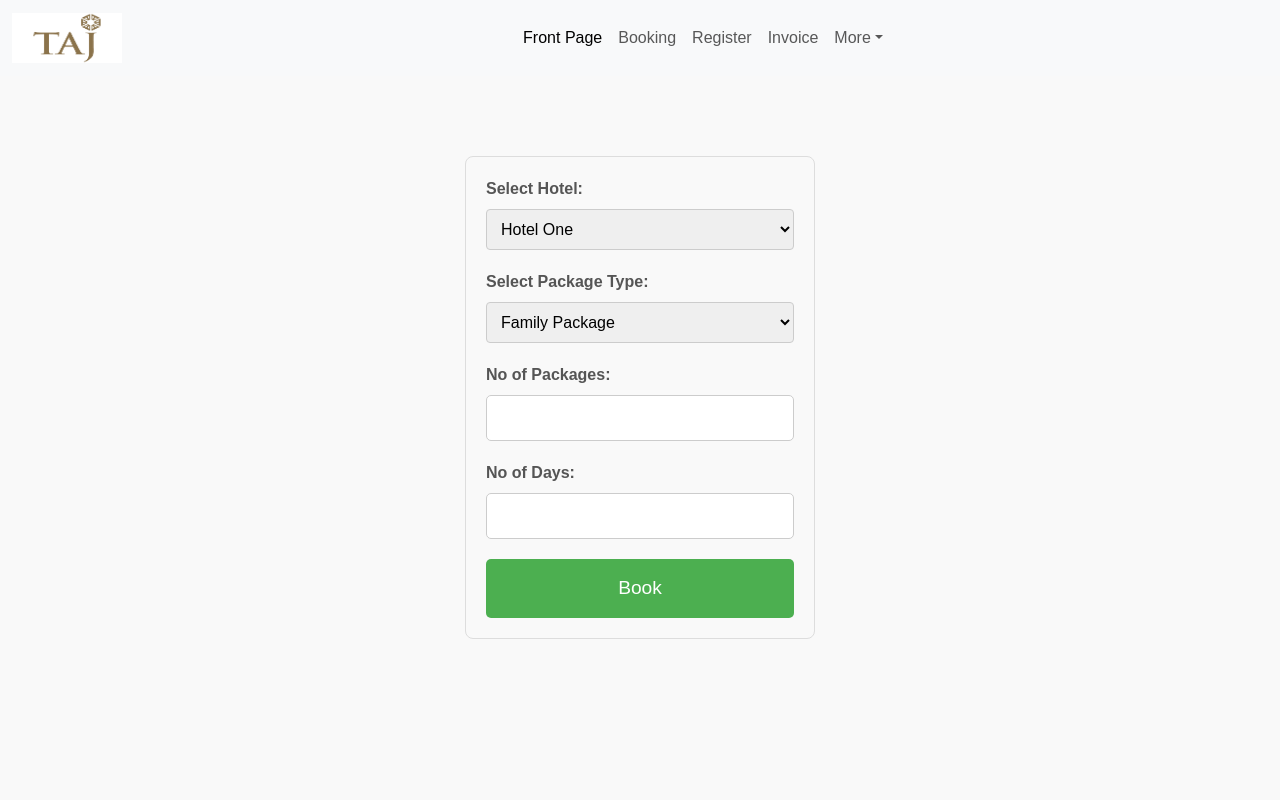
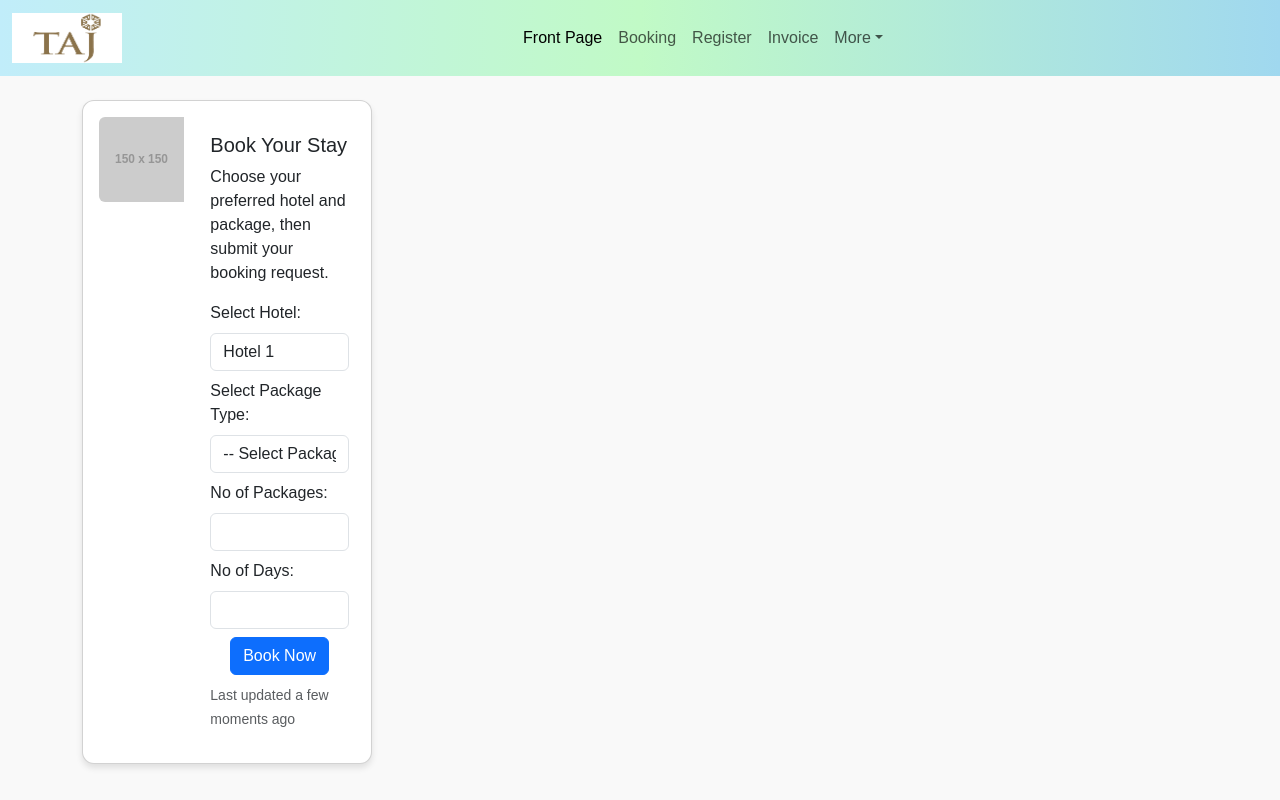
Before and after one commit to JaninduPramod/Microservice-Frontend, a React (Vite) app in the folder safetravels/: page /booking in a window 1280 px wide. Built offline with nearby package versions, Linux system fonts and the light colour scheme.

Commit message:
updated registation 001

```diff
--- a/safetravels/src/component/navepage.css
+++ b/safetravels/src/component/navepage.css
@@ -57,6 +57,18 @@ h1 {
   padding: 8px;
   text-align: left;
 }
+.bg-body-tertiary {
+  /* Smooth initial gradient */
+  background: linear-gradient(to right, #c1edfa, #a0d8ef);
+   /* Double width for sliding effect */
+  transition: background-position 1s ease-in-out;
+}
+
+.bg-body-tertiary:hover {
+
+  background: linear-gradient(to right, #c1edfa, #c1fac6, #a0d8ef); /* Matching number of colors */
+}
+
 
 .table th {
   background-color: #f4f4f4;
--- a/safetravels/src/pages/Booking.css
+++ b/safetravels/src/pages/Booking.css
@@ -50,3 +50,14 @@
 .center-align {
   text-align: center;
 }
+.rounded-start{
+  width:auto;
+  height: 700px;
+}
+
+.custom-image {
+  width: 750px;
+  height: auto;
+}
+.image11{width: 750px;
+  height: auto;}
--- a/safetravels/src/pages/Booking.jsx
+++ b/safetravels/src/pages/Booking.jsx
@@ -1,18 +1,28 @@
-import React, { useState } from 'react';
+import React, { useState, useEffect } from 'react';
+import { useLocation } from 'react-router-dom';
+import "bootstrap/dist/css/bootstrap.min.css";
 import "./Booking.css";
 
+export default function BookingPage() {
+  const location = useLocation();
+  const queryParams = new URLSearchParams(location.search);
+  const selectedImage = queryParams.get('image') || "https://via.placeholder.com/150"; // Default image
+  const hotelNumber = queryParams.get('hotel') || "1"; // Get the hotel number from the URL query
 
-export default function BookingPage() {
-    const [hotel, setHotel] = useState('');
+  const [hotel, setHotel] = useState(hotelNumber);
   const [packageType, setPackageType] = useState('');
   const [noOfDays, setNoOfDays] = useState('');
   const [noOfPackages, setNoOfPackages] = useState('');
+
+  useEffect(() => {
+    setHotel(hotelNumber); // Update hotel based on URL parameter
+  }, [hotelNumber]);
 
   const handleSubmit = (e) => {
     e.preventDefault();
 
     const formData = {
-            hotel_id: hotel === 'hotel1' ? 1 : hotel === 'hotel2' ? 2 : 3,
+      hotel_id: hotel === '1' ? 1 : hotel === '2' ? 2 : 3,
       package_id: packageType === 'family' ? 1 : packageType === 'single' ? 2 : 3,
       no_of_days: noOfDays,
       no_of_packages: noOfPackages,
@@ -26,69 +36,98 @@ export default function BookingPage() {
       },
       body: JSON.stringify(formData),
     })
-        .then(response=>response.text())
-        .then(message=>alert(message))
+      .then(response => response.text())
+      .then(message => alert(message))
       .catch(error => alert('Error: ' + error.message));
-
   };
 
   return (
-    <div className="booking-container">
+    <div className="container mt-4">
+      <div className="card mb-3" >
+        <div className="row g-0">
+          <div className="col-md-4">
+          <img
+      src={selectedImage}
+      className="img-fluid rounded-start custom-image"
+      alt="Selected"
+    />
+          </div>
+          <div className="col-md-8">
+            <div className="card-body">
+              <h5 className="card-title">Book Your Stay</h5>
+              <p className="card-text">
+                Choose your preferred hotel and package, then submit your booking request.
+              </p>
+
+              {/* Booking Form Inside the Card */}
               <form onSubmit={handleSubmit}>
-            <div className="form-group">
-                <label htmlFor="hotel">Select Hotel:</label>
+                <div className="mb-2">
+                  <label htmlFor="hotel" className="form-label">Select Hotel:</label>
                   <select
                     id="hotel"
+                    className="form-control"
                     value={hotel}
                     onChange={(e) => setHotel(e.target.value)}
                   >
-                    <option value="hotel1">Hotel One</option>
-                    <option value="hotel2">Hotel Two</option>
-                    <option value="hotel3">Hotel Three</option>
+                    <option value="1">Hotel 1</option>
+                    <option value="2">Hotel 2</option>
+                    <option value="3">Hotel 3</option>
                   </select>
                 </div>
 
-            <div className="form-group">
-                <label htmlFor="package">Select Package Type:</label>
+                <div className="mb-2">
+                  <label htmlFor="package" className="form-label">Select Package Type:</label>
                   <select
                     id="package"
+                    className="form-control"
                     value={packageType}
                     onChange={(e) => setPackageType(e.target.value)}
                   >
+                    <option value="">-- Select Package --</option>
                     <option value="family">Family Package</option>
                     <option value="couple">Couple Package</option>
                     <option value="single">Individual Package</option>
                   </select>
                 </div>
 
-            <div className="form-group">
-                <label htmlFor="noOfPackages">No of Packages:</label>
+                <div className="mb-2">
+                  <label htmlFor="noOfPackages" className="form-label">No of Packages:</label>
                   <input
                     type="number"
                     id="noOfPackages"
-                    className="input-number"
+                    className="form-control"
                     value={noOfPackages}
                     onChange={(e) => setNoOfPackages(e.target.value)}
+                    min="1"
                   />
                 </div>
 
-            <div className="form-group">
-                <label htmlFor="days">No of Days:</label>
+                <div className="mb-2">
+                  <label htmlFor="days" className="form-label">No of Days:</label>
                   <input
                     type="number"
                     id="days"
-                    className="input-number"
+                    className="form-control"
                     value={noOfDays}
                     onChange={(e) => setNoOfDays(e.target.value)}
+                    min="1"
                   />
                 </div>
 
-            <div className="center-align">
-                <button type="submit" className="submit-btn">
-                    Book
+                <div className="text-center">
+                  <button type="submit" className="btn btn-primary">
+                    Book Now
                   </button>
                 </div>
               </form>
+
+              <p className="card-text mt-2">
+                <small className="text-body-secondary">Last updated a few moments ago</small>
+              </p>
+            </div>
+          </div>
+        </div>
+      </div>
     </div>
   );
 }
--- a/safetravels/src/pages/FrontPage.jsx
+++ b/safetravels/src/pages/FrontPage.jsx
@@ -1,4 +1,5 @@
 import React from "react";
+import { useNavigate } from "react-router-dom";
 import "bootstrap/dist/css/bootstrap.min.css";
 import "bootstrap/dist/js/bootstrap.bundle.min.js";
 import "./FrontPage.css";
@@ -6,15 +7,21 @@ import "./FrontPage.css";
 import img1 from "../assets/hotel-image.png";
 import img2 from "../assets/Layer 1.png";
 import img3 from "../assets/sri_lanka_gebeco_web-05024-1.png";
-
 import img4 from "../assets/img1.jpg";
 import img5 from "../assets/img2.jpg";
 import img6 from "../assets/img3.jpg";
 import img7 from "../assets/img4.jpg";
+import descImg from "../assets/sri.jpg";
 
-import descImg from "../assets/sri.jpg"; // Add an appropriate image
+export default function FrontPage() {
+  const navigate = useNavigate();
+  const images = [img4, img5, img6, img7];
 
-function App() {
+  const handleCardClick = (image, index) => {
+    navigate(`/booking?image=${encodeURIComponent(image)}&hotel=${index + 1}`);
+  };
+
+
   return (
     <>
       {/* Carousel Section */}
@@ -25,27 +32,15 @@ function App() {
           <button type="button" data-bs-target="#carouselExampleCaptions" data-bs-slide-to="2" aria-label="Slide 3"></button>
         </div>
         <div className="carousel-inner">
-          <div className="carousel-item active">
-            <img src={img1} className="d-block w-100" alt="Luxurious Hotel View" />
-            <div className="carousel-caption d-none d-md-block">
-              <h5>Luxurious Stays</h5>
-              <p>Experience premium accommodations and services.</p>
+          {[img1, img2, img3].map((img, index) => (
+            <div className={`carousel-item ${index === 0 ? "active" : ""}`} key={index}>
+              <img src={img} className="d-block w-100" alt={`Slide ${index + 1}`} />
+              <div className="carousel-caption d-none d-md-block">
+                <h5>Slide {index + 1} Title</h5>
+                <p>Slide {index + 1} description.</p>
+              </div>
             </div>
-          </div>
-          <div className="carousel-item">
-            <img src={img2} className="d-block w-100" alt="Relaxing Poolside" />
-            <div className="carousel-caption d-none d-md-block">
-              <h5>Relax and Unwind</h5>
-              <p>Discover your perfect retreat with stunning amenities.</p>
-            </div>
-          </div>
-          <div className="carousel-item">
-            <img src={img3} className="d-block w-100" alt="Beautiful Scenery" />
-            <div className="carousel-caption d-none d-md-block">
-              <h5>Explore Sri Lanka</h5>
-              <p>Immerse yourself in the beauty and culture of the island.</p>
-            </div>
-          </div>
+          ))}
         </div>
         <button className="carousel-control-prev" type="button" data-bs-target="#carouselExampleCaptions" data-bs-slide="prev">
           <span className="carousel-control-prev-icon" aria-hidden="true"></span>
@@ -57,34 +52,46 @@ function App() {
         </button>
       </div>
 
-
       <h2>Hotels</h2>
-
       {/* Cards Section */}
       <div className="container my-6">
         <div className="row g-1">
-          {[img4, img5, img6, img7].map((img, index) => (
+          {images.map((img, index) => (
             <div className="col-md-3" key={index}>
               <div className="card">
-                <img src={img} className="card-img-top" alt="Card Example" />
+                <img src={img} className="card-img-top" alt={`Card ${index + 1}`} />
                 <div className="card-body">
-                  <h5 className="card-title">Card Title</h5>
-                  <p className="card-text">Some quick example text to build on the card title.</p>
-                  <a href="#" className="btn btn-primary">Go Somewhere</a>
+                  <h5 className="card-title">Hotel {index + 1}</h5>
+                  <p className="card-text">Book a luxurious stay at Hotel {index + 1}.</p>
+                  <button
+                    className="btn btn-primary"
+                    onClick={() => handleCardClick(img, index)}
+                  >
+                    Book Now
+                  </button>
                 </div>
               </div>
             </div>
           ))}
         </div>
       </div>
-
-
-
-
-
-
-
-
+      {/* {images.map((img, index) => (
+  <div className="col-md-3" key={index}>
+    <div className="card">
+      <img src={img} className="card-img-top" alt={`Card ${index + 1}`} />
+      <div className="card-body">
+        <h5 className="card-title">Hotel {index + 1}</h5>
+        <p className="card-text">Book a luxurious stay at Hotel {index + 1}.</p>
+        <button
+          className="btn btn-primary"
+          onClick={() => handleCardClick(img, index)} // Passing index
+        >
+          Book Now
+        </button>
+      </div>
+    </div>
+  </div>
+))} */}
 
 
       {/* Description Section */}
@@ -92,26 +99,22 @@ function App() {
         <div className="container">
           <div className="row align-items-center">
             <div className="col-md-6 text-white">
-              <h2>Leading School in City Since 1999</h2>
-              <p>Lorem ipsum dolor sit amet, consectetur adipiscing elit. Et sapien quis at tempus dolor sapien sed.</p>
+              <h2>Leading Travel Destination</h2>
+              <p>Explore the wonders of Sri Lanka with world-class hospitality.</p>
             </div>
             <div className="col-md-6">
-              <img src={descImg} alt="Classroom" className="img-fluid rounded" />  </div>
-          </div>
-          <div className="row feature-section mt-4">
-
-
-
-
-
+              <img src={descImg} alt="Scenic View" className="img-fluid rounded" />
+            </div>
           </div>
         </div>
       </div>
+
       <h2>Description</h2>
-
-      <div class="travel-industry">
-  <p>Sri Lanka’s travel and hotel industry is a vital part of its economy, known for its stunning beaches, rich cultural heritage, and lush landscapes. The country attracts millions of tourists annually, offering a blend of luxury resorts, eco-friendly lodges, and budget accommodations. With a growing focus on sustainable tourism, Sri Lanka continues to develop world-class hospitality services, making it a top destination for travelers seeking adventure, relaxation, and cultural experiences.</p>
-</div>
+      <div className="travel-industry">
+        <p>
+          Sri Lanka’s travel and hotel industry is known for its stunning beaches, rich cultural heritage, and lush landscapes. Offering luxury resorts, eco-friendly lodges, and budget accommodations, Sri Lanka remains a top destination for travelers seeking adventure and relaxation.
+        </p>
+      </div>
 
       {/* Footer */}
       <footer className="bg-dark text-white text-center py-3 mt-5">
@@ -120,5 +123,3 @@ function App() {
     </>
   );
 }
-
-export default App;
```
Also changed, not shown: safetravels/src/component/navbar.jsx (+9 -1 lines). Lines whose indentation alone changed are shown as unchanged.
